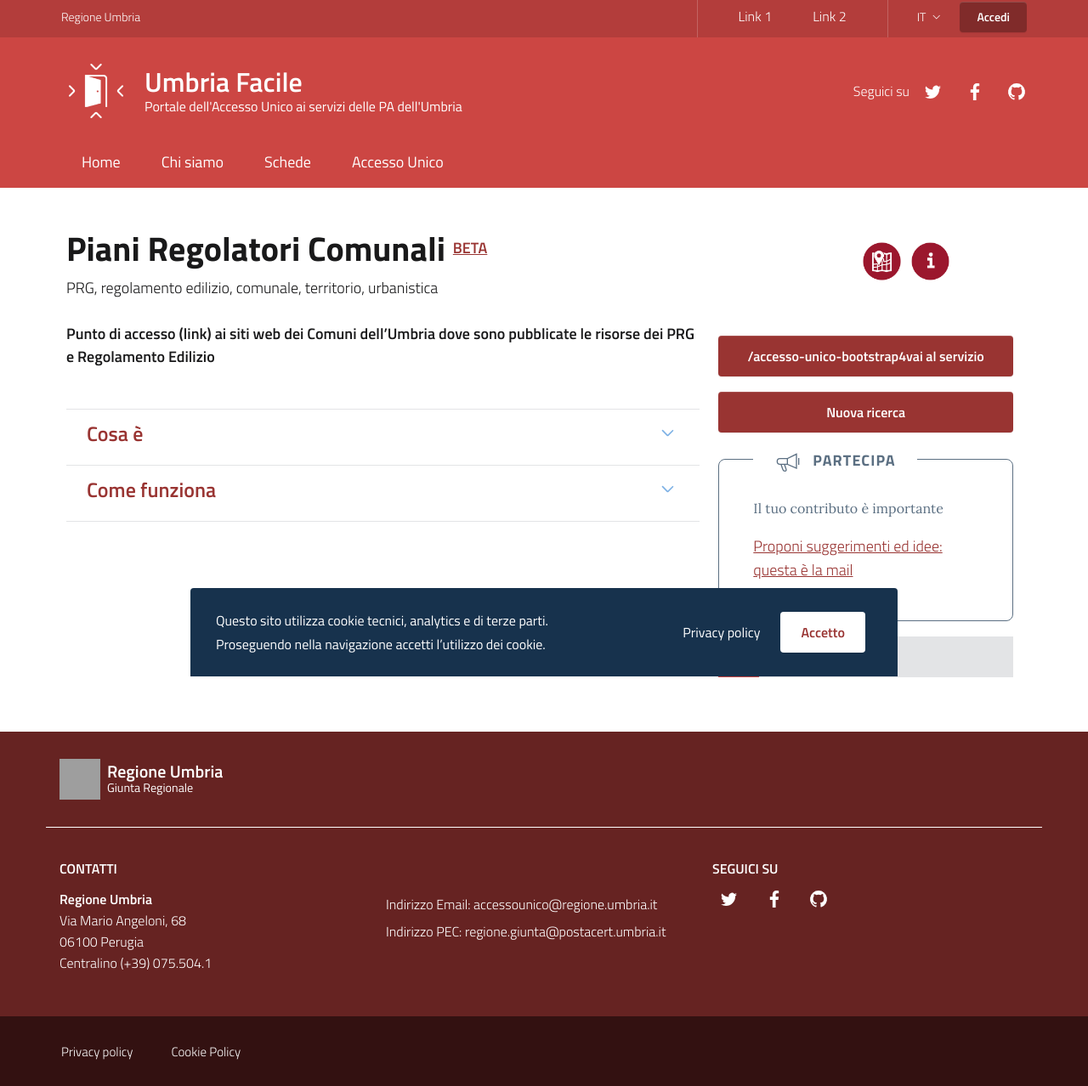
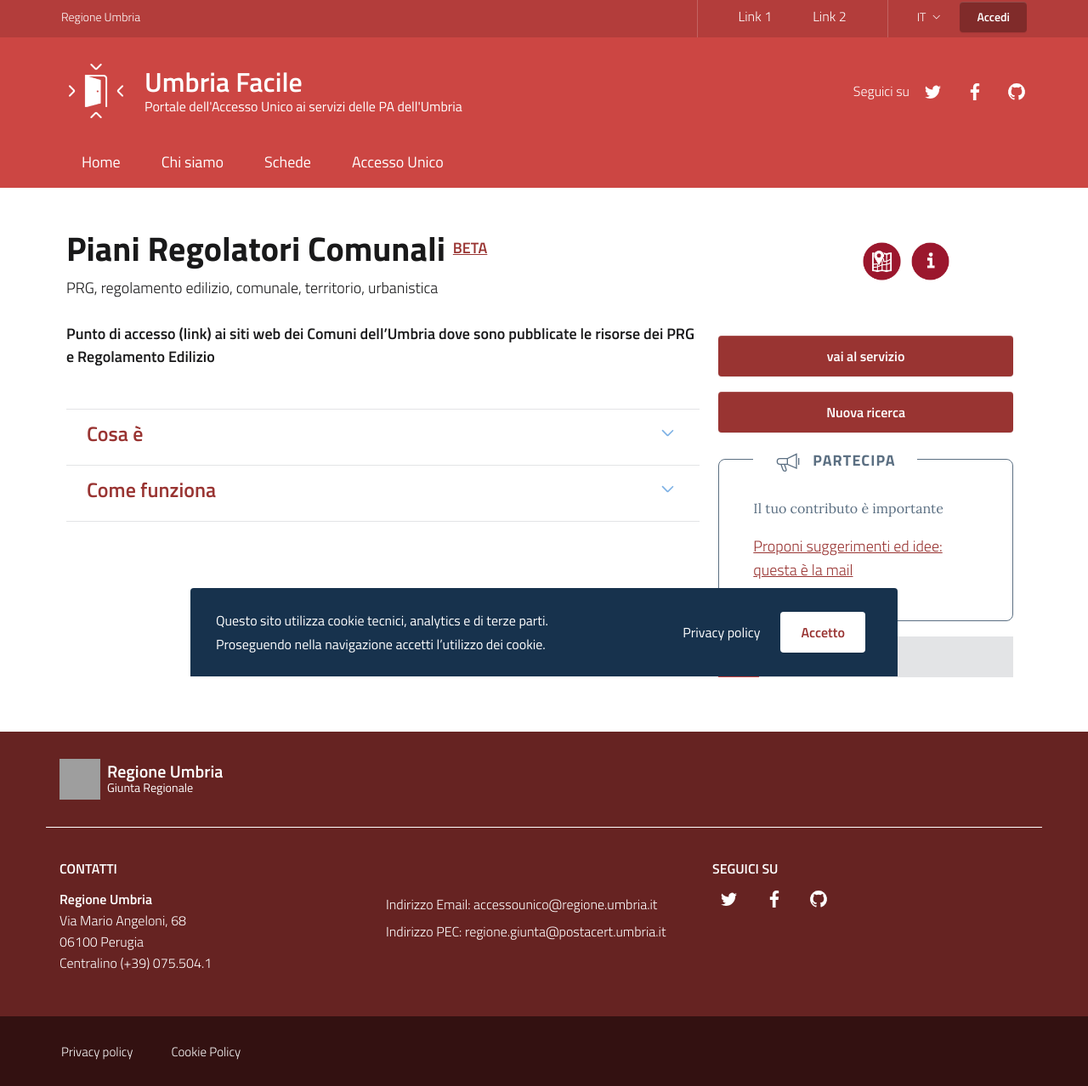
Before and after one commit to lucamariani/accesso-unico-bootstrap4, a Jekyll site: the page built from _schede/piani_regolatori/index.md, in a window 1280 px wide, cut to the strip 104-1382 px from the top of the page. Shown: the whole strip at 85% size. Built offline with Jekyll 4.4.1, drawn with Linux system fonts in a browser that asks for light colours; comment, search, counter and statistics services are not loaded; grey boxes are pictures that could not be loaded.

Commit message:
FIX: fixed internal link

```diff
--- a/_includes/schede/sidebar.html
+++ b/_includes/schede/sidebar.html
@@ -6,13 +6,12 @@
     <!-- differ component based on box type -->
     {% if box.type == 'calltoaction' %}
         <p>
-            <a class="btn btn-primary w-100" href="{{ box.linkurl}}">
-                {% if box.linkinterno %}
-                    {{ site.baseurl}}{{ box.linktitle }}
-                {% else %}
-                    {{ box.linktitle}}
-                {% endif %}
-            </a>
+            {% if box.linkinterno %}
+                {% capture linkurl %} {{ site.baseurl }}{{ box.linkurl }} {% endcapture %}
+            {% else %}
+                {% capture linkurl %} {{box.linkurl}} {% endcapture %}
+            {% endif %}
+            <a class="btn btn-primary w-100" href="{{ linkurl}}">{{ box.linktitle }}</a>
         </p>
     {% else %}
         {% capture box-content %}{% include schede/{{page.object}}/sidebarbox/{{ box.file }} %}{% endcapture %}
```
